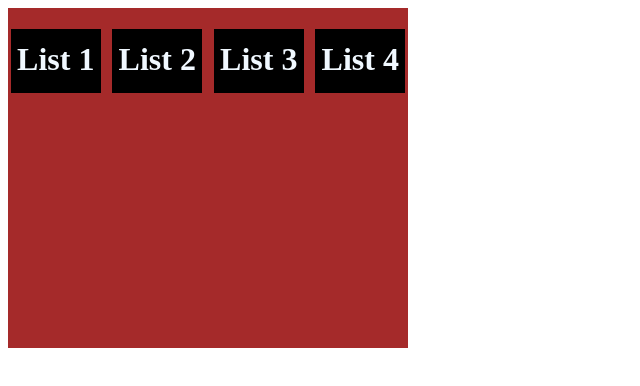
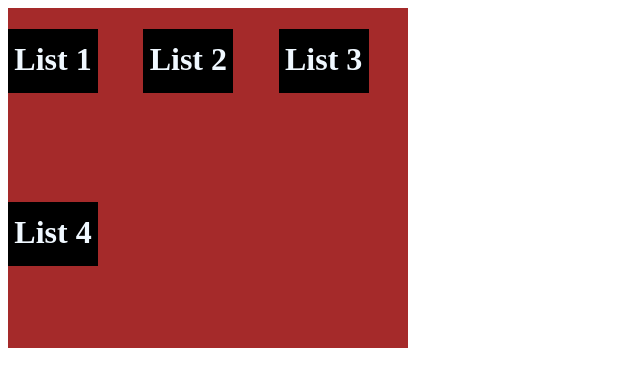
Before and after one commit to caleb-tuyisingize/css-learning, a plain HTML site: page flexbox.html in a window 1280 px wide. Shown: the whole page, without its empty margins (0-640 px from the left). Drawn offline with Linux system fonts and the light colour scheme.

Commit message:
Exercises on GRID with display grid with ajustify contents space around

```diff
--- a/styles.css
+++ b/styles.css
@@ -5,7 +5,7 @@
     gap: 6px;
     color: aliceblue;
     /* display: flex; */
-    display: flex;
+    display: grid;
     grid-template-columns: 1fr 1fr 1fr;
     /* align-items: start; */
     /* place-items: center; */
```
